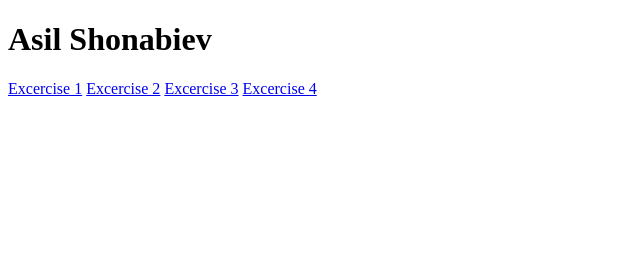
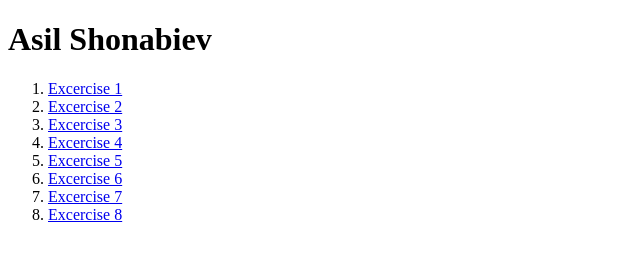
Before and after one commit to asilll1/course-1, a plain HTML site: page index.html in a window 1280 px wide. Shown: the whole page, without its empty margins (0-640 px from the left). Drawn offline with Linux system fonts and the light colour scheme.

Commit message:
Added exercises 5,6

```diff
--- a/index.html
+++ b/index.html
@@ -7,11 +7,32 @@
 <body>
     <h1>Asil Shonabiev</h1>
 
-
-    <a href="excercise-1.html">Excercise 1</a>
-    <a href="excercise-2.html">Excercise 2</a>
-    <a href="excercise-3.html">Excercise 3</a>
-    <a href="excercise-4.html">Excercise 4</a>
+    <ol>
+        <li>
+            <a href="excercise-1.html">Excercise 1</a>
+        </li>
+        <li>
+            <a href="excercise-2.html">Excercise 2</a>
+        </li>
+        <li>
+            <a href="excercise-3.html">Excercise 3</a>
+        </li>
+        <li>
+            <a href="excercise-4.html">Excercise 4</a>
+        </li>
+        <li>
+            <a href="excercise-5.html">Excercise 5</a>
+        </li>
+        <li>
+            <a href="excercise-6.html">Excercise 6</a>
+        </li>
+        <li>
+            <a href="excercise-7.html">Excercise 7</a>
+        </li>
+        <li>
+            <a href="excercise-8.html">Excercise 8</a>
+        </li>
+    </ol>
 
 </body>
 </html>
```
Also changed, not shown: excercise-4.html (+1 -2 lines), excercise-5.html (added, +10 -0 lines), excercise-6.html (added, +10 -0 lines).
